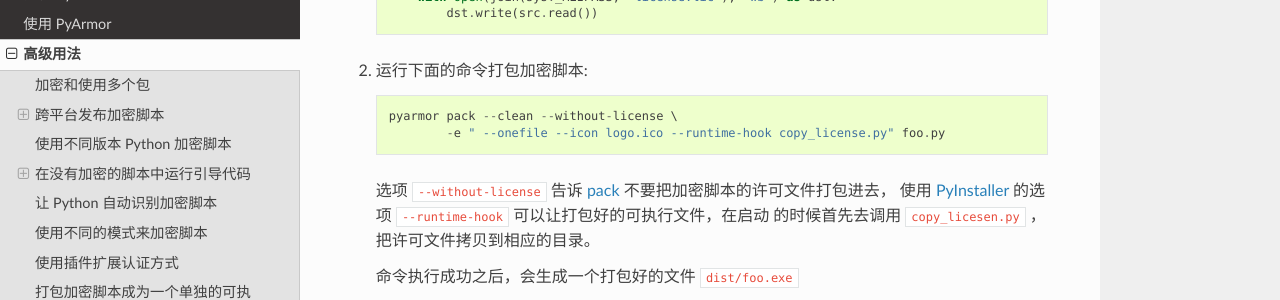
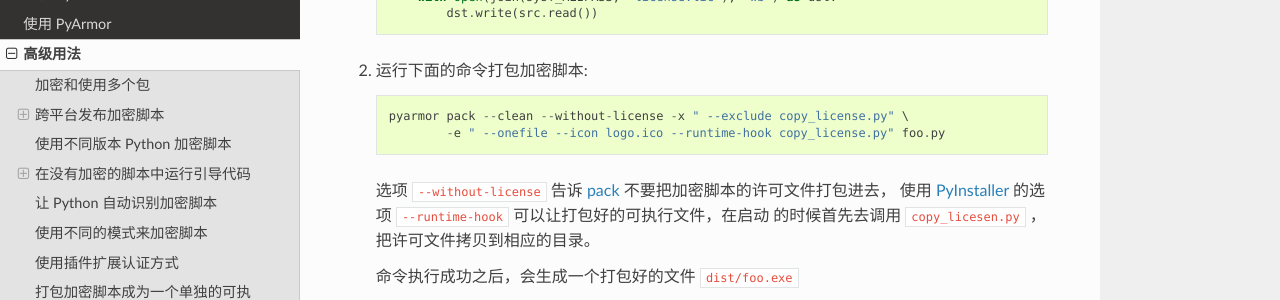
Before and after one commit to dashingsoft/pyarmor-docs-zh, a Sphinx documentation site: the page built from docs/advanced.rst, in a window 1280 px wide and 1400 px high, scrolled down 9500 px. Shown: the part 151-451 px from the top of the window. Built offline with Sphinx 7.4.7 and the Read the Docs theme 2.0.0, drawn with Linux system fonts in a browser that asks for light colours; some of the changed text lies outside the part shown.

Commit message:
Refine doc

```diff
--- a/docs/advanced.rst
+++ b/docs/advanced.rst
@@ -426,7 +426,7 @@ PyArmor 可以通过插件来扩展加密脚本的认证方式，例如检查网
 
 2. 运行下面的命令打包加密脚本::
 
-    pyarmor pack --clean --without-license \
+    pyarmor pack --clean --without-license -x " --exclude copy_license.py" \
             -e " --onefile --icon logo.ico --runtime-hook copy_license.py" foo.py
 
    选项 ``--without-license`` 告诉 :ref:`pack` 不要把加密脚本的许可文件打包进去，
```
Also changed, not shown: other parts of docs/advanced.rst (+1 -1 lines).
